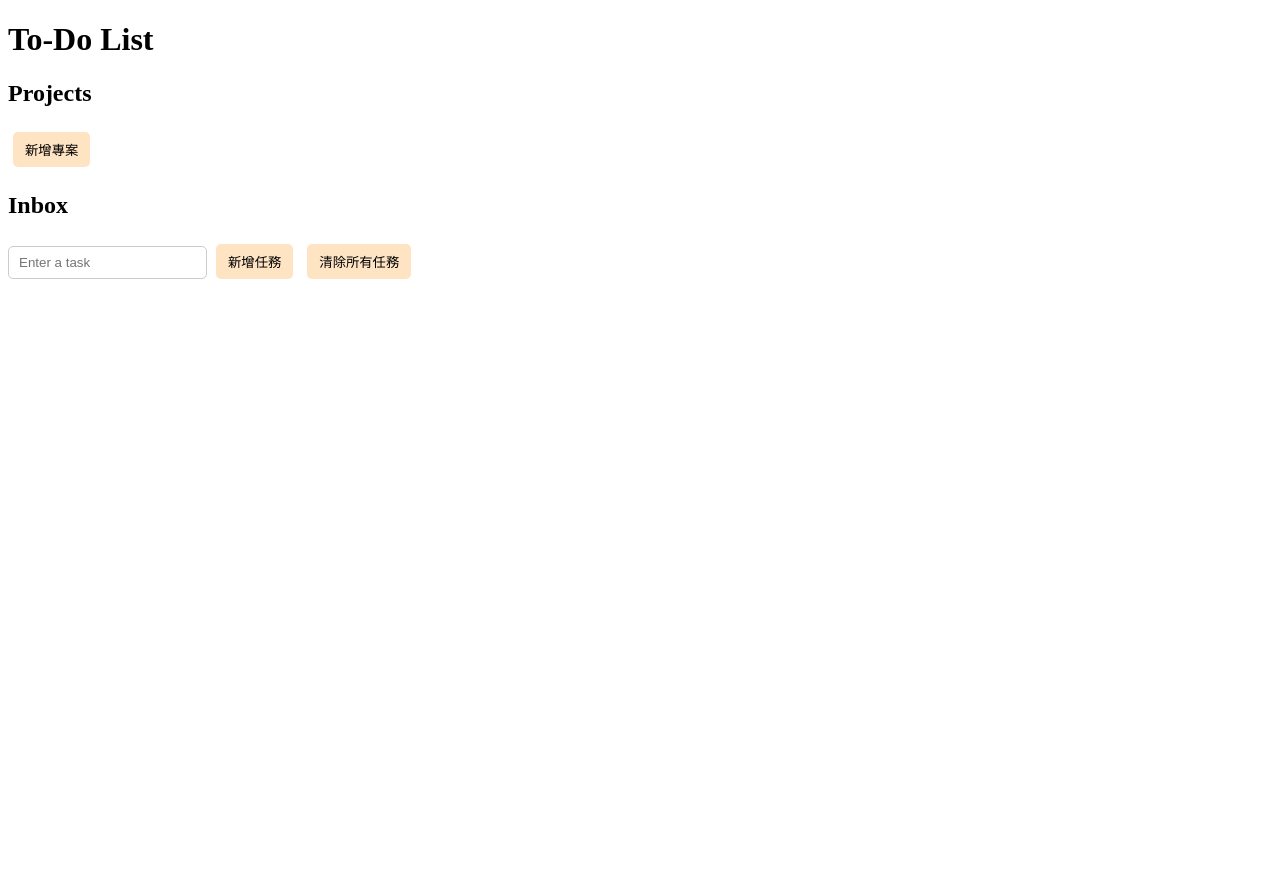
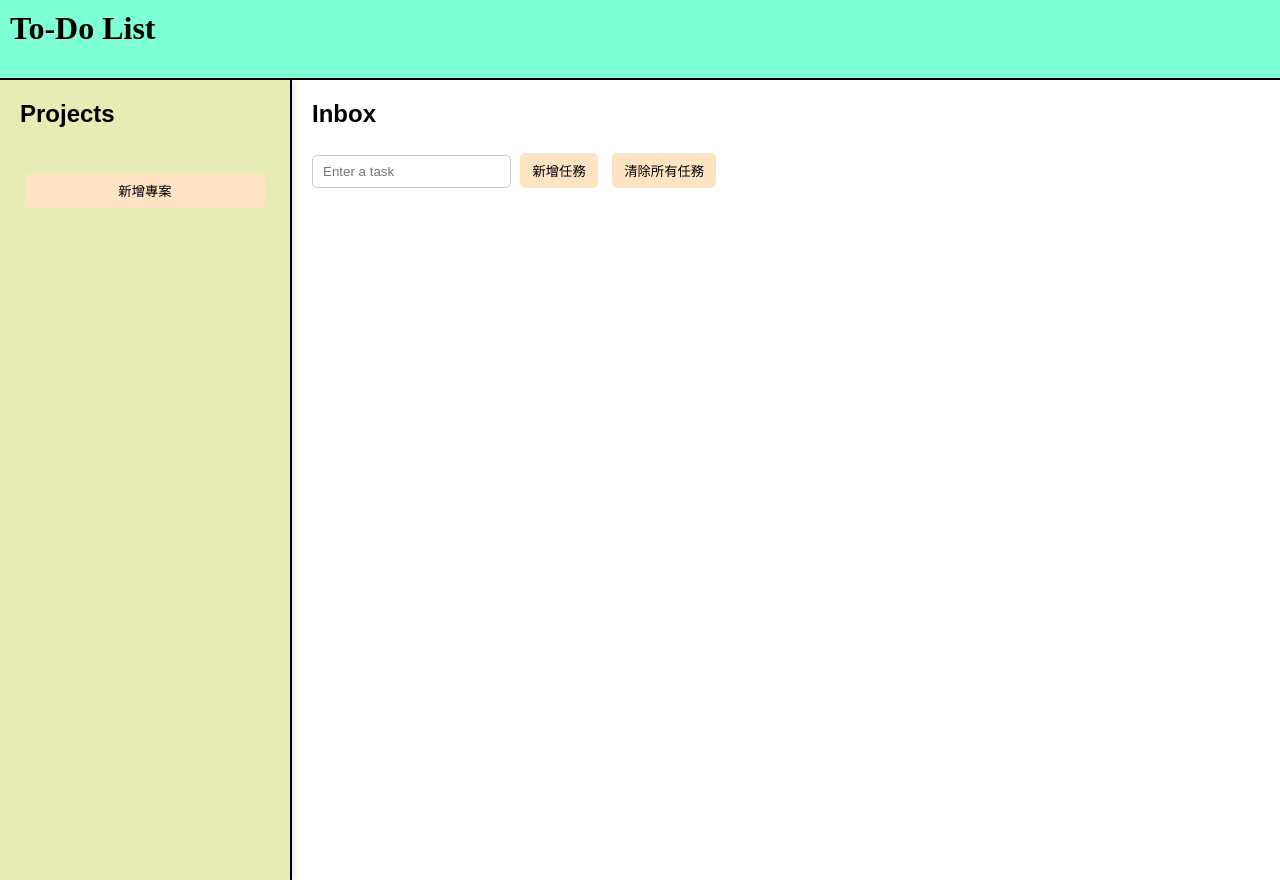
Before and after one commit to 1109lun/graduate0_practice1, a website built with webpack: page src/index.html in a window 1280 px wide. Before the commit the page ends 800 px from the top, so only its background shows below. Built offline with nearby package versions, Linux system fonts and the light colour scheme.

Commit message:
feat: update layout structure and basic UI styling
Modified index.html to include sidebar and main content area. Applied flexbox layout and styling to achieve two-column design. Added header with sticky position and visual separators.

```diff
--- a/src/index.html
+++ b/src/index.html
@@ -6,7 +6,9 @@
         <title>To-Do List</title>
     </head>
     <body>
-        <h1>To-Do List</h1>
+        <header>
+            <h1>To-Do List</h1>
+        </header>
 
         <div class="app-container">
             <aside class = 'sidebar'>
@@ -15,7 +17,7 @@
                 <button id = "addProject">新增專案</button>
             </aside>
 
-            <main class = main-content>
+            <main class = "main-content">
                 <h2 id="currentProject">Inbox</h2>
 
                 <div class = "task-input-area">
--- a/src/style.css
+++ b/src/style.css
@@ -1,3 +1,47 @@
+header {
+    background-color: aquamarine;
+    padding: 10px;
+    text-align: left;
+    position: sticky;
+    top: 0;
+    z-index: 50;
+    border-bottom: 2px solid black;
+}
+
+.app-container {
+    height: 100vh;
+    display: flex;
+    margin: 0;
+    font-family: sans-serif;
+}
+
+.sidebar {
+    background-color: #e6ecb4;
+    width: 250px;
+    padding: 20px;
+    box-shadow: 2px 0 5px rgba(0, 0, 0, 0.1);
+    display: flex;
+    flex-direction: column;
+    justify-content: flex-start;
+    border-right: 2px solid black;
+}
+
+
+.main-content {
+    flex: 1;
+    padding: 20px;
+}
+
+h1,h2 {
+    margin-top: 0;
+}
+
+html, body {
+    height: 100%;
+    margin: 0;
+    padding: 0;
+}
+
 .done span{
     text-decoration: line-through;
     color : gray;
@@ -46,6 +90,18 @@ li {
     box-shadow: 2px 2px 5px rgba(0, 0, 0, 0.1);
 }
 
+.task {
+    display: flex;
+    align-items: center;
+    justify-content: space-between;
+    background-color: silver;
+    border : 1px solid #ccc;
+    border-radius: 8px;
+    margin-top: 10px;
+    padding: 10px;
+    box-shadow: 0 1px 3px rgba(0, 0, 0, 0.1);
+}
+
 input {
     margin-bottom: 5px;
     padding: 8px 10px;
```
